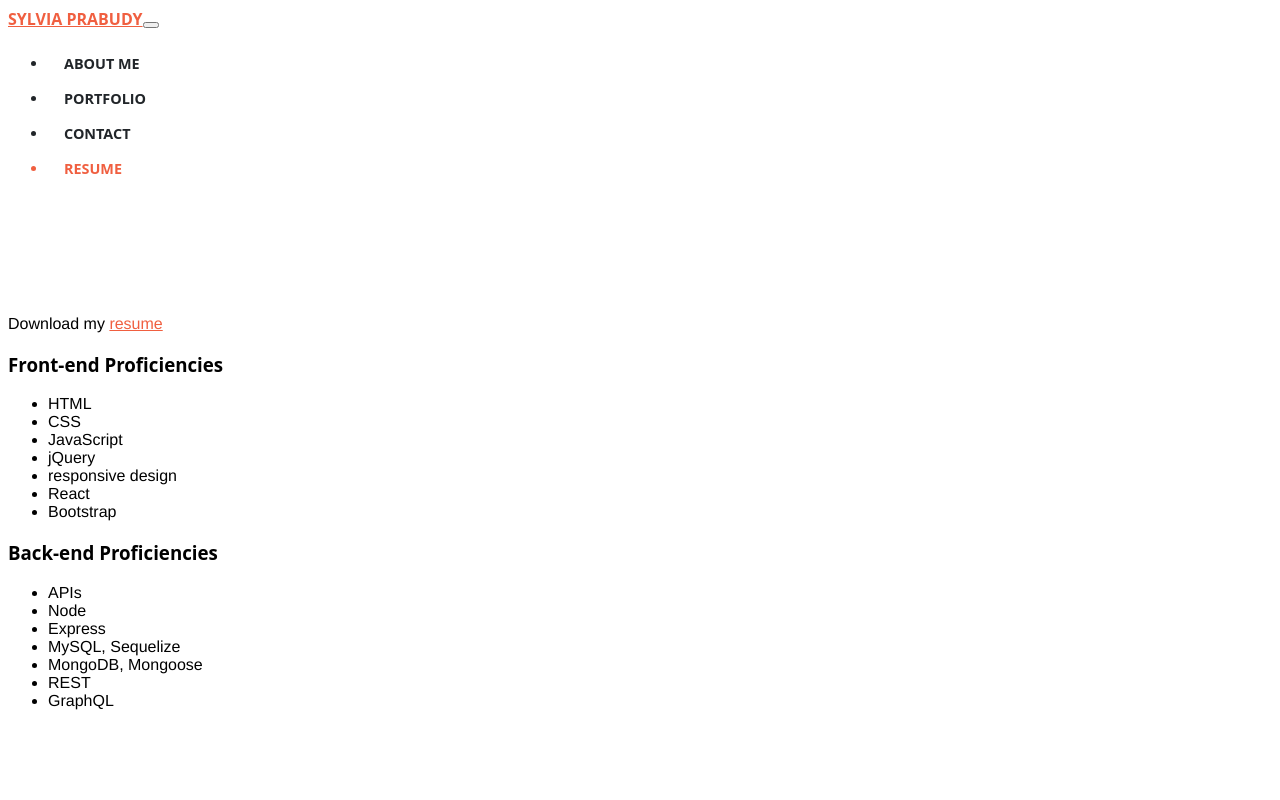
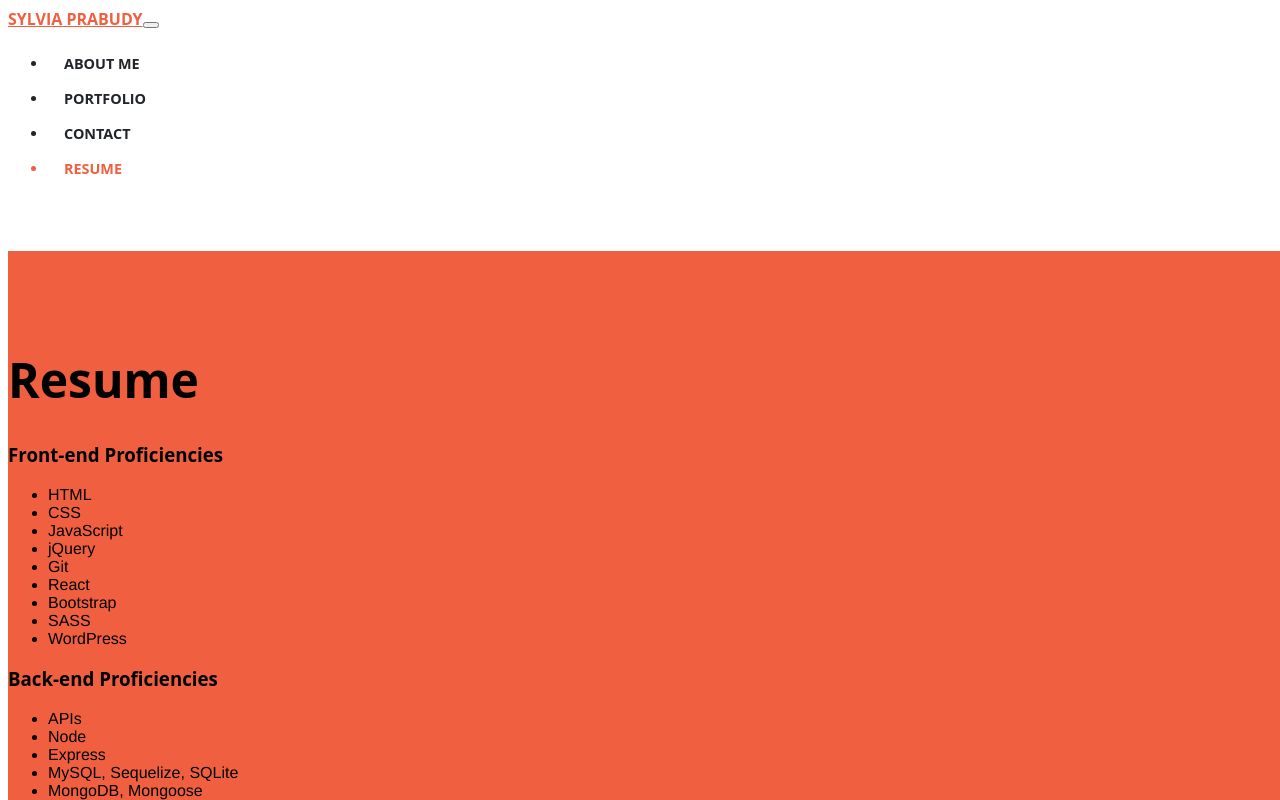
Before and after one commit to sylviaprabudy/portfolio, a React (Create React App) app: page / in a window 1280 px wide. Both pictures are taken after a click on the element "RESUME". Shown: the top 800 px of the page. Built offline with nearby package versions, Linux system fonts and the light colour scheme; the HTML template or start-up script is replaced by a standard one.

Commit message:
add style resume page

```diff
--- a/src/components/About/index.js
+++ b/src/components/About/index.js
@@ -10,10 +10,9 @@ function About() {
     const [currentPage] = useState(pages[0]);
 
     return (
-        <header className="masthead text-center text-white d-flex">
+        <div className="masthead text-center text-white d-flex">
             <div className="container my-auto">
                 <div className="row">
-
                     <div className="col-lg-10 mx-auto">
                         <h1>{capitalizeFirstLetter(currentPage.name)}</h1>
                         <p className="text-faded mb-5">Full Stack Web Developer specializing in frontend development with 8 years experience developing mid to large scale websites using latest core web technologies. Expert knowledge in HTML, Advance CSS, JavaScript, JQuery, Github, React, Angular, Bootstrap, SASS, APIs, WordPress.</p>
@@ -23,7 +22,7 @@ function About() {
                     </div>
                 </div>
             </div>
-      </header>
+        </div>
     )
 }
 
--- a/src/components/Footer/index.js
+++ b/src/components/Footer/index.js
@@ -21,7 +21,7 @@ function Footer() {
         <section>
             <footer className="container">
                 <div className="row">
-                    <div class="col-lg-8 mx-auto text-center">
+                    <div className="col-lg-8 mx-auto text-center">
                         {icons.map(icon =>
                             (
                                 <a href={icon.link} key={icon.name} target="_blank" rel="noopener noreferrer"><i className={icon.name}></i></a>
--- a/src/components/Resume/index.js
+++ b/src/components/Resume/index.js
@@ -1,32 +1,55 @@
-import React from 'react';
+import React, { useState } from 'react';
+import { capitalizeFirstLetter } from '../../utils/helpers';
 
 function Resume() {
+    const [pages] = useState([
+        {
+            name: "resume"
+        }
+    ]);
+    const [currentPage] = useState(pages[0]);
     return (
-    <section className="my-5">
-      <div className="my-2">
-      <p>
-        Download my <a href="https://www.linkedin.com/">resume</a>
-        </p>
+        <section className="bg-primary">
+            <div className="container">
+                <div className="row">
+                    <div className="col-lg-10 mx-auto text-white mb-4">
+                        <h1 className="text-center">{capitalizeFirstLetter(currentPage.name)}</h1>
                         <h3>Front-end Proficiencies</h3>
-        <ul className="skills">
+                        <ul>
                             <li>HTML</li>
                             <li>CSS</li>
                             <li>JavaScript</li>
                             <li>jQuery</li>
-          <li>responsive design</li>
+                            <li>Git</li>
                             <li>React</li>
                             <li>Bootstrap</li>
+                            <li>SASS</li>
+                            <li>WordPress</li>
                         </ul>
                         <h3>Back-end Proficiencies</h3>
-        <ul className="skills">
+                        <ul>
                             <li>APIs</li>
                             <li>Node</li>
                             <li>Express</li>
-          <li>MySQL, Sequelize</li>
+                            <li>MySQL, Sequelize, SQLite</li>
                             <li>MongoDB, Mongoose</li>
                             <li>REST</li>
-          <li>GraphQL</li>
+                            <li>MERN Stack</li>
                         </ul>
+                        <h3>Additional Skills</h3>
+                        <ul>
+                            <li>Photoshop</li>
+                            <li>Illustrator</li>
+                            <li>Figma</li>
+                            <li>Angular</li>
+                            <li>PHP</li>
+                            <li>ExpressionEngine</li>
+                        </ul>
+                        <p className="text-center">
+                            Download my <a href="../../../src/assets/img/SylviaPrabudy_Resume.pdf" className="text-faded white-link" download>resume</a>
+                        </p>
+                    </div>
+                </div>
             </div>
         </section>
     );
--- a/src/index.css
+++ b/src/index.css
@@ -35,6 +35,11 @@ h4,
 h5,
 h6 {
   font-family: "Open Sans", "Helvetica Neue", Arial, sans-serif;
+}
+
+h1 {
+  font-size: 3rem;
+  margin-bottom: 30px;
 }
 
 .bg-primary {
@@ -136,10 +141,10 @@ body {
   #mainNav .navbar-nav > li.nav-link {
     padding: 0.5rem 1rem;
   }
-  #mainNav .navbar-nav > li.nav-link,
+  /* #mainNav .navbar-nav > li.nav-link,
   #mainNav .navbar-nav > li.nav-link:focus {
-    /* color: rgba(255, 255, 255, 0.7); */
-  }
+   color: rgba(255, 255, 255, 0.7);
+  } */
   #mainNav .navbar-nav > li.nav-link:hover,
   #mainNav .navbar-nav > li.nav-link:focus:hover {
     color: rgba(0, 0, 0, 0.7);
@@ -165,7 +170,7 @@ body {
   }
 }
 
-header.masthead {
+div.masthead {
   padding-top: 10rem;
   padding-bottom: calc(10rem - 56px);
   background-image: url("./assets/img/header.jpg");
@@ -175,36 +180,36 @@ header.masthead {
   -o-background-size: cover;
   background-size: cover;
 }
-header.masthead hr {
+div.masthead hr {
   margin-top: 30px;
   margin-bottom: 30px;
 }
-header.masthead h1 {
+div.masthead h1 {
   font-size: 2rem;
   margin-bottom: 30px;
 }
-header.masthead p {
+div.masthead p {
   font-weight: 300;
 }
 @media (min-width: 768px) {
-  header.masthead p {
+  div.masthead p {
     font-size: 1.15rem;
   }
 }
 @media (min-width: 992px) {
-  header.masthead {
+  div.masthead {
     height: 100vh;
     min-height: 650px;
     padding-top: 0;
     padding-bottom: 0;
   }
-  header.masthead h1 {
-    font-size: 3rem;
+  div.masthead h1 {
+    font-size: 2.5rem;
   }
 }
 @media (min-width: 1200px) {
-  header.masthead h1 {
-    font-size: 4rem;
+  div.masthead h1 {
+    font-size: 3rem;
   }
 }
 
@@ -320,6 +325,10 @@ footer a {
   margin: 20pt;
 }
 
-footer i.fab{
+footer i.fab {
   font-size: 2rem;
 }
+
+a.white-link {
+  color: #fff;
+}
```
Also changed, not shown: 1 other file (tests, documents, lock files or other folders). Lines whose indentation alone changed are shown as unchanged.
